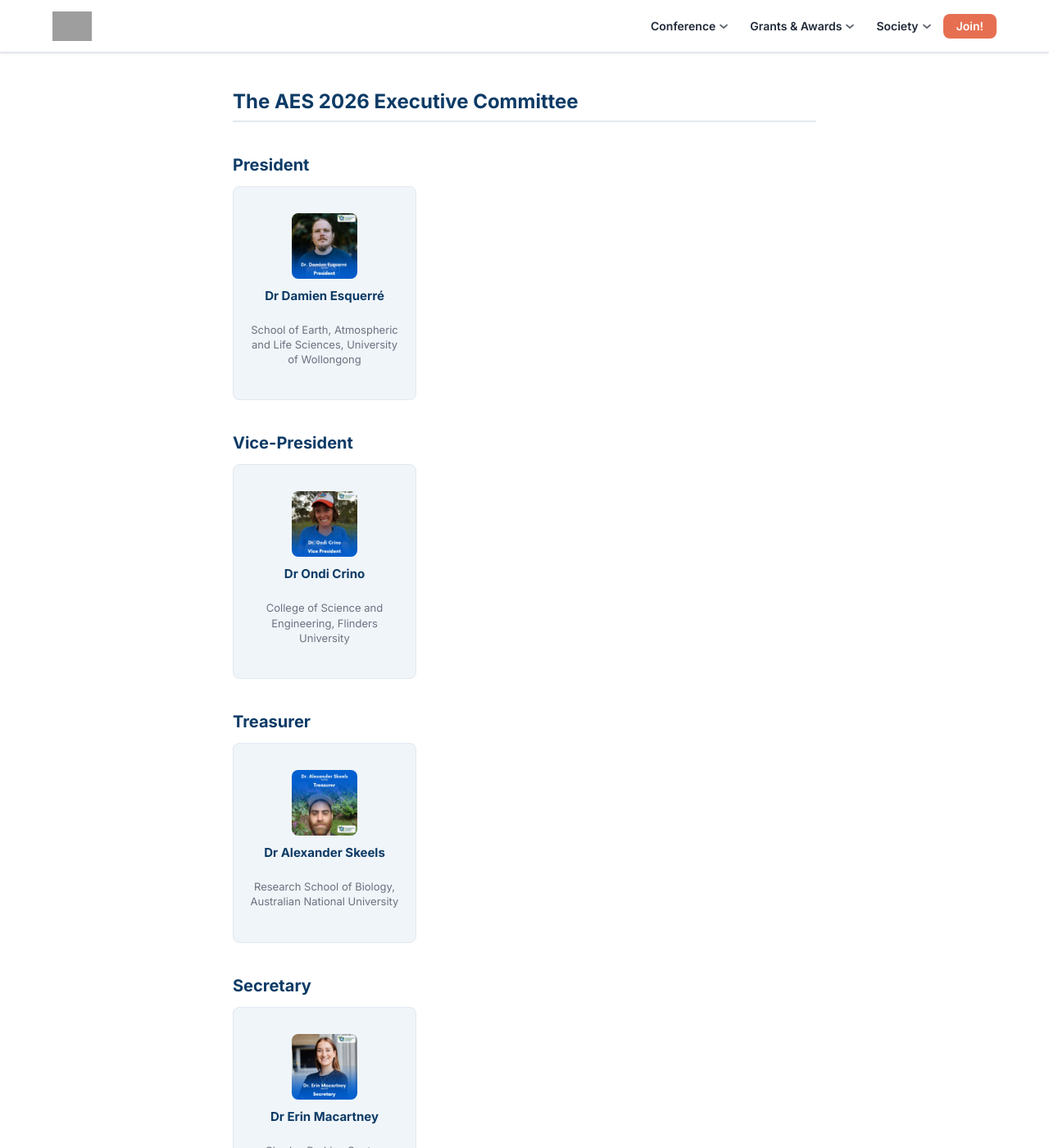
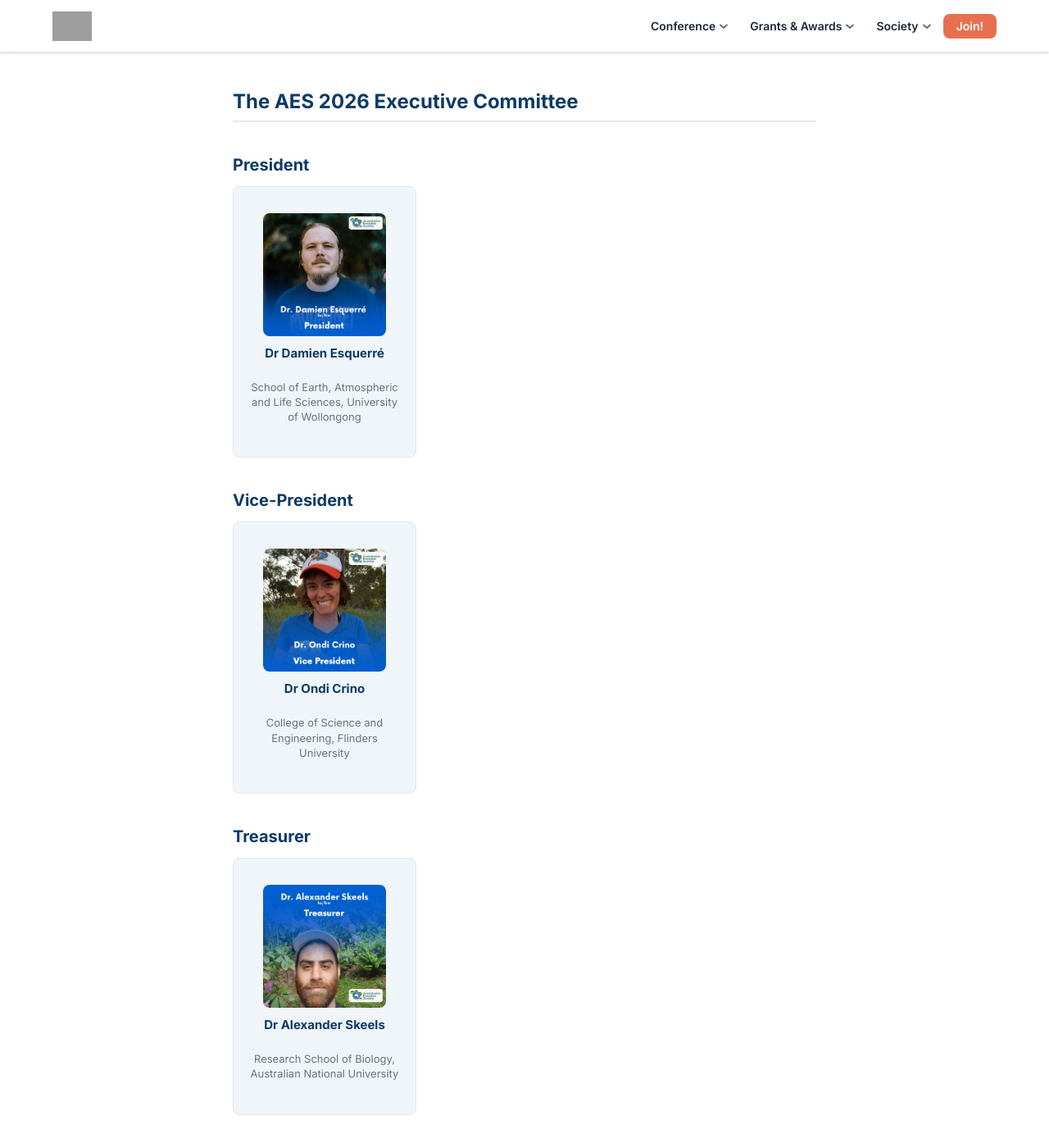
Before and after one commit to ausevo/ausevo.github.io, a Jekyll site: the page built from contact.md, in a window 1280 px wide and 1400 px high, scrolled down 441 px. Shown: the whole window at 82% size. Built offline with Jekyll 4.4.1, drawn with Linux system fonts in a browser that asks for light colours; grey boxes are pictures that could not be loaded.

Commit message:
adjust exec avatar size

```diff
--- a/_data/exec.yml
+++ b/_data/exec.yml
@@ -70,7 +70,7 @@
     members:
       - name: Dr Sarin "Putter" Tiatragul
         institution: Research School of Biology, Australian National University
-        url: mailto:sarin.tiatragul@anu.edu.au
+        url: https://sarintiatragul.com
         photo:
 
   - title: Ordinary Member
--- a/css/aes-theme.css
+++ b/css/aes-theme.css
@@ -1158,8 +1158,8 @@
 }
 
 .exec-card__avatar {
-  width: 80px;
-  height: 80px;
+  width: 150px;
+  height: 150px;
   border-radius: 50%;
   object-fit: cover;
   margin: 0 auto 1rem;
@@ -1167,8 +1167,8 @@
   background: var(--c-border);
 }
 .exec-card__avatar-placeholder {
-  width: 80px;
-  height: 80px;
+  width: 110px;
+  height: 110px;
   border-radius: 50%;
   margin: 0 auto 1rem;
   display: flex;
```
